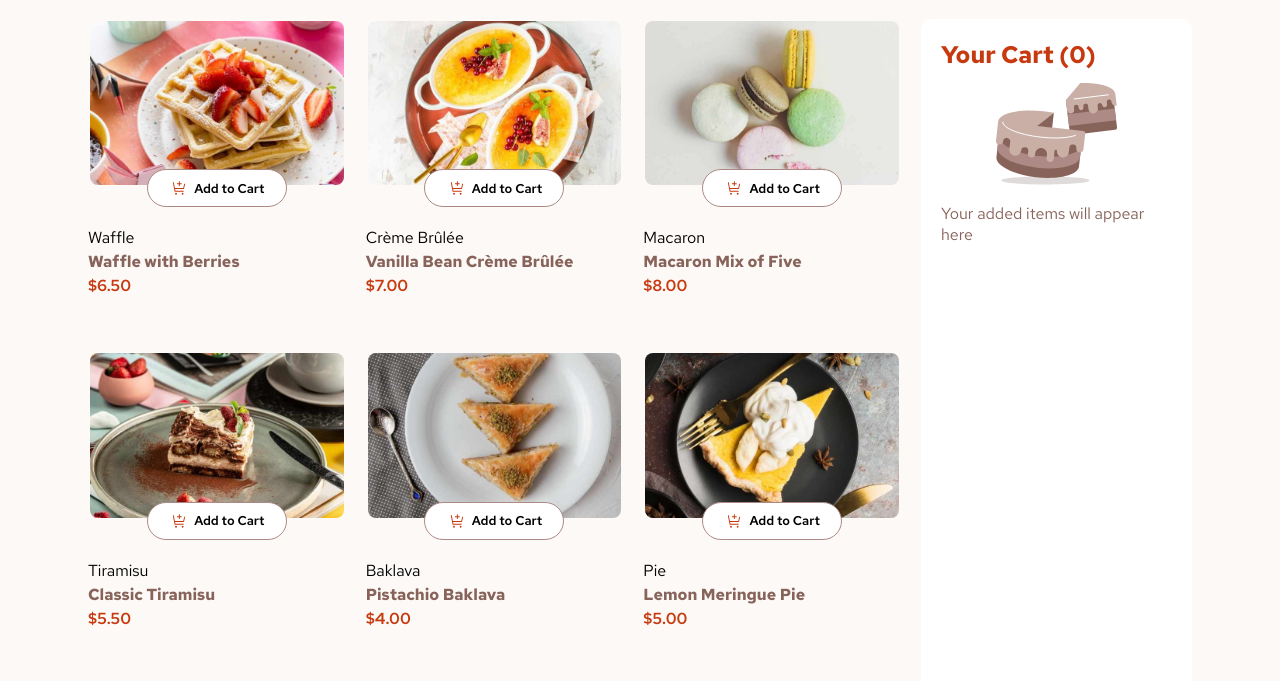
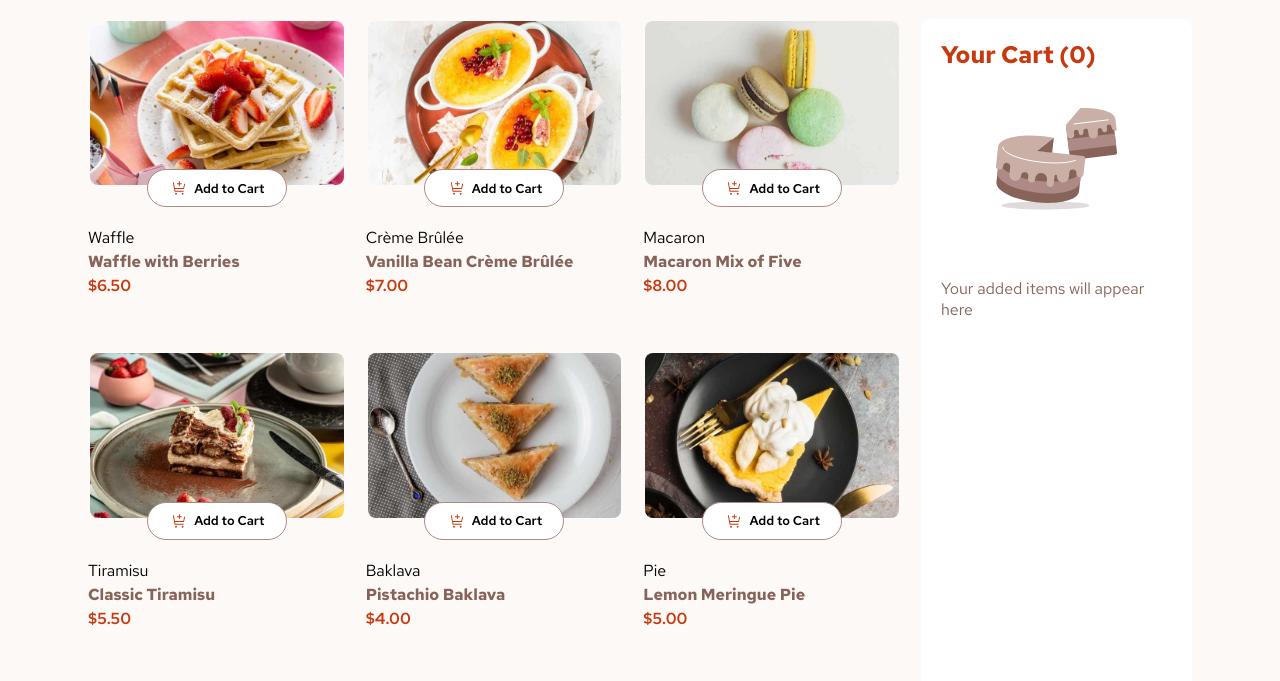
Before and after one commit to cyulin17/product-list-with-cart, a plain HTML site: page index.html in a window 1280 px wide. Shown: the part 67-748 px from the top of the page. Drawn offline with Linux system fonts and the light colour scheme.

Commit message:
Complete update-cart.

```diff
--- a/css/style.css
+++ b/css/style.css
@@ -149,7 +149,10 @@ h1 {
   align-self: flex-start;
   color: var(--red);
   margin: 0;
+}
 
+.cart div {
+  padding: 25px 0;
 }
 
 .empty-cart-message {
```
